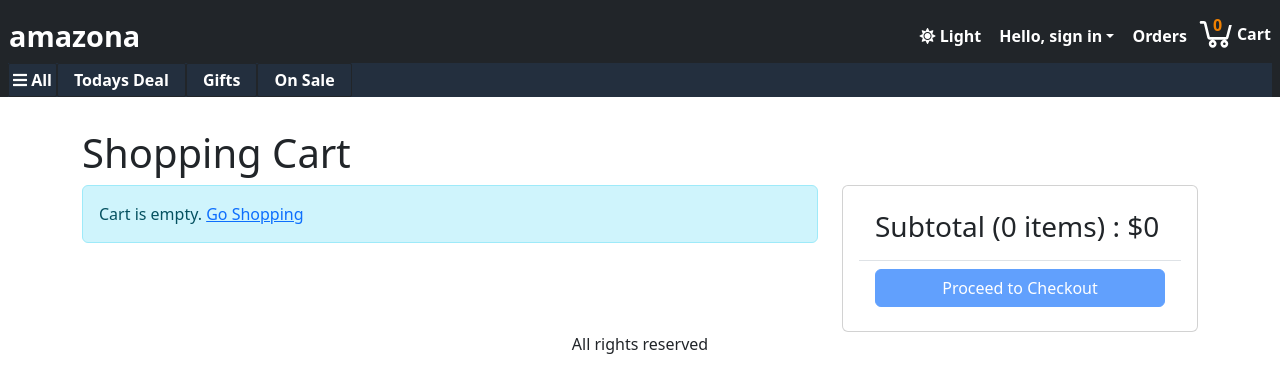
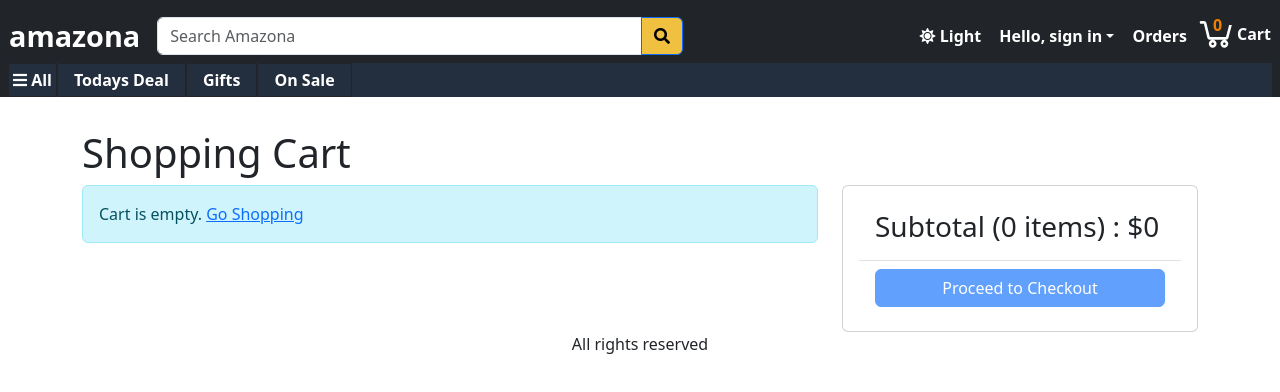
Before and after one commit to basir/ts-mern-amazona, a React (Vite) app in the folder frontend/: page /cart in a window 1280 px wide. Shown: the top 392 px of the page. Built offline with nearby package versions, Linux system fonts and the light colour scheme.

Commit message:
Video-30-Make-Website-Like-Amazon

```diff
--- a/frontend/src/App.tsx
+++ b/frontend/src/App.tsx
@@ -3,6 +3,9 @@ import {
   Badge,
   Button,
   Container,
+  Form,
+  FormControl,
+  InputGroup,
   Nav,
   Navbar,
   NavDropdown,
@@ -49,6 +52,26 @@ function App() {
             <LinkContainer to="/" className="header-link">
               <Navbar.Brand>amazona</Navbar.Brand>
             </LinkContainer>
+            <Form className="flex-grow-1 d-flex me-auto">
+              <InputGroup>
+                <FormControl
+                  type="text"
+                  name="q"
+                  id="q"
+                  placeholder="Search Amazona"
+                  aria-label="Search Amazona"
+                  aria-describedby="button-search"
+                ></FormControl>
+                <Button
+                  variant="outline-primary"
+                  type="submit"
+                  id="button-search"
+                >
+                  <i className="fas fa-search"></i>
+                </Button>
+              </InputGroup>
+            </Form>
+
             <Navbar.Collapse>
               <Nav className="w-100 justify-content-end">
                 <Link
--- a/frontend/src/index.css
+++ b/frontend/src/index.css
@@ -40,6 +40,12 @@ img.thumbnail {
   left: auto;
   right: 0;
 }
+.btn-primary,
+.btn-outline-primary {
+  background-color: #f0c040;
+  color: #000000;
+}
+
 /* header */
 
 .navbar-brand {
```
